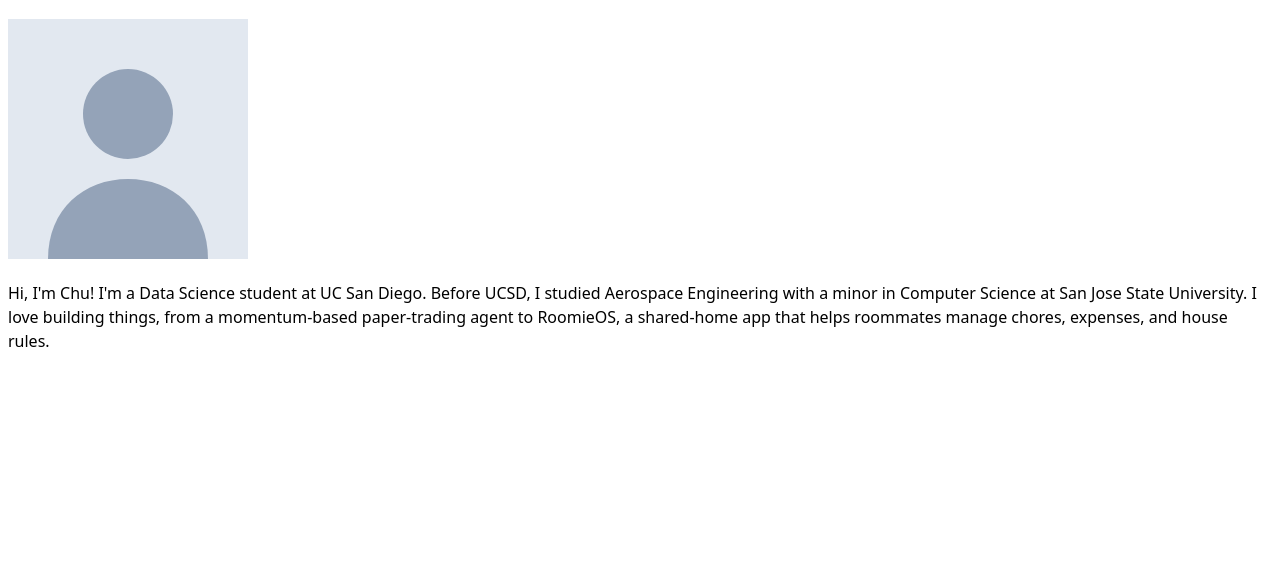
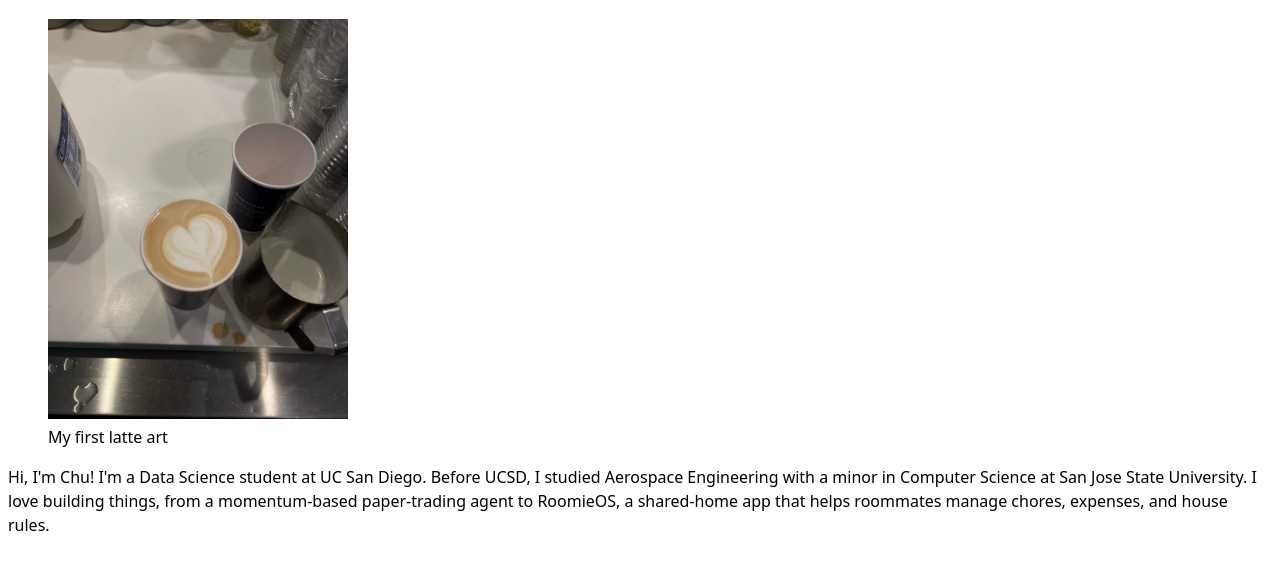
Before and after one commit to chewythechoochoo/portfolio, a plain HTML site: page index.html in a window 1280 px wide. Shown: the part 104-674 px from the top of the page. Drawn offline with Linux system fonts and the light colour scheme.

Commit message:
Add latte art photo to home page

```diff
--- a/index.html
+++ b/index.html
@@ -17,7 +17,10 @@
 
   <h1>Chuxiong Pei</h1>
 
-  <img src="images/profile.svg" alt="Placeholder silhouette of a person" width="240">
+  <figure>
+    <img src="images/latte-art.jpg" alt="A latte in a paper cup with a heart-shaped milk foam design, next to a steel milk pitcher" width="300" height="400">
+    <figcaption>My first latte art</figcaption>
+  </figure>
 
   <p>
     Hi, I'm Chu! I'm a Data Science student at UC San Diego. Before UCSD, I studied
```
Also changed, not shown: images/latte-art.jpg (added), images/profile.svg (deleted).
